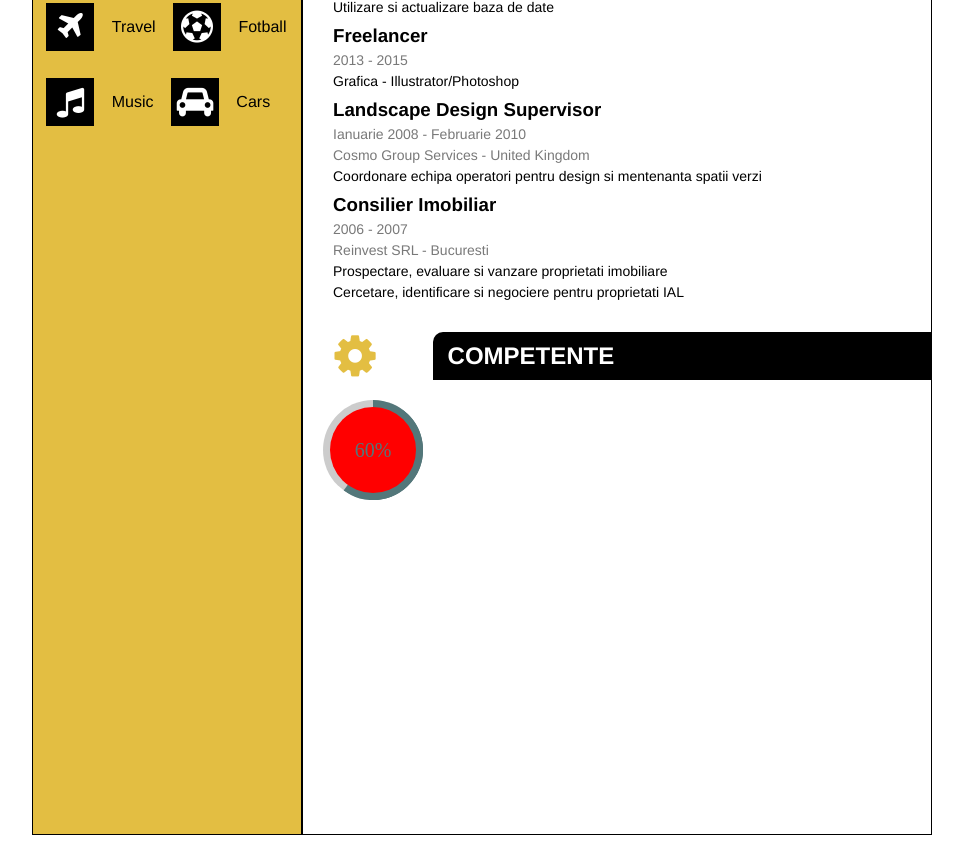
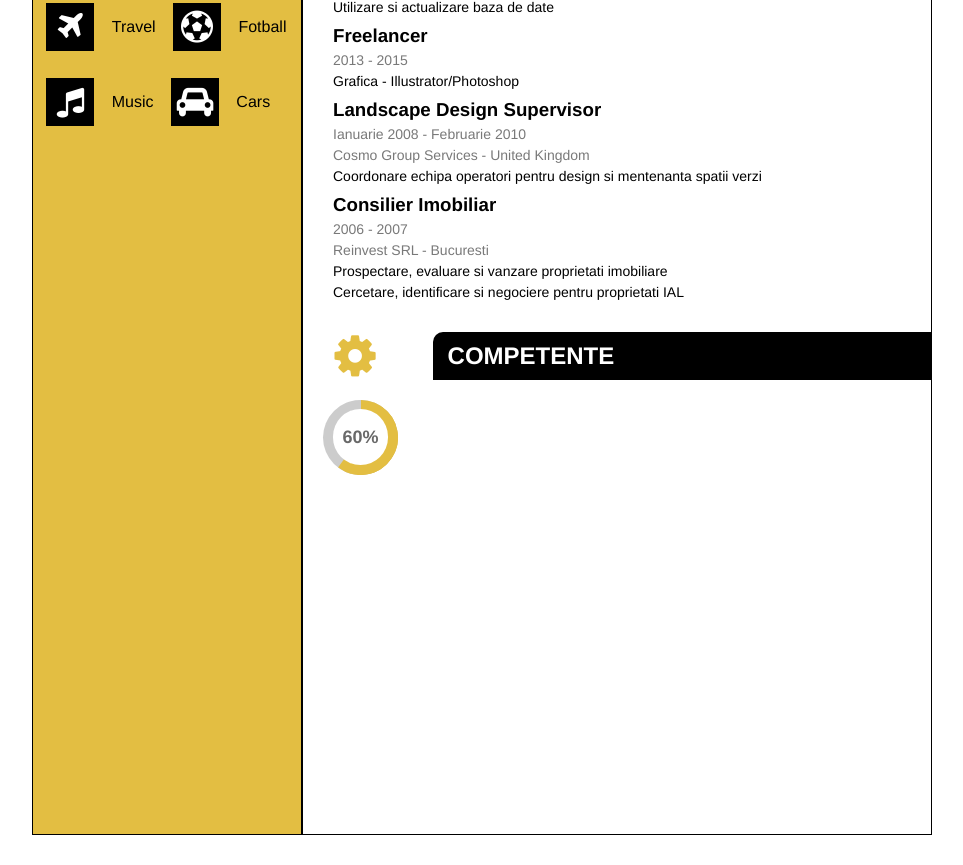
Before and after one commit to TheOldOwl/personal-profile, a website: page cv.html in a window 1280 px wide. Shown: the part 695-1560 px from the top of the page, without its empty margins (158-1121 px from the left). Drawn offline with Linux system fonts and the light colour scheme.

Commit message:
percentage circle

```diff
--- a/styles/cv.css
+++ b/styles/cv.css
@@ -183,7 +183,7 @@
 /* Percentage circles */
 
 .p-circle {
-	font-size: 20px;
+	font-size: 15px;
 	margin: 20px;
 	position: relative;
 	padding: 0;
@@ -197,24 +197,26 @@
 .p-circle:after {
 	border: none;
 	position: absolute;
-	top: 0.35em;
-	left: 0.35em;
+	top: 0.65em;
+	left: 0.65em;
 	text-align: center;
 	display: block;
 	border-radius: 50%;
-	width: 4.3em;
-	height: 4.3em;
-	background-color: red;
+	width: 3.7em;
+	height: 3.7em;
+	background-color: #FFF;
 	content: " ";
 }
 
 .p-circle span {
 	position: absolute;
-	line-height: 5em;
-	width: 5em;
+	font-family: Helvetica, sans-serif;
+	font-size: 1.2em;
+	font-weight: 600;
+	width: 100%;
 	text-align: center;
 	display: block;
-	color: #53777a;
+	color: #696969;
 	z-index: 2;
 }
 
@@ -236,14 +238,14 @@
 	width: 5em;
 	height: 5em;
 	border-radius: 50%;
-	border: 0.45em solid #53777a;
+	border: 1em solid #e3be42;
 	box-sizing: border-box;
 }
 
 .p-circle.over50 .first50-bar {
 	position: absolute;
 	clip: rect(0, 5em, 5em, 2.5em);
-	background-color: #53777a;
+	background-color: #e3be42;
 	border-radius: 50%;
 	width: 5em;
 	height: 5em;
```
